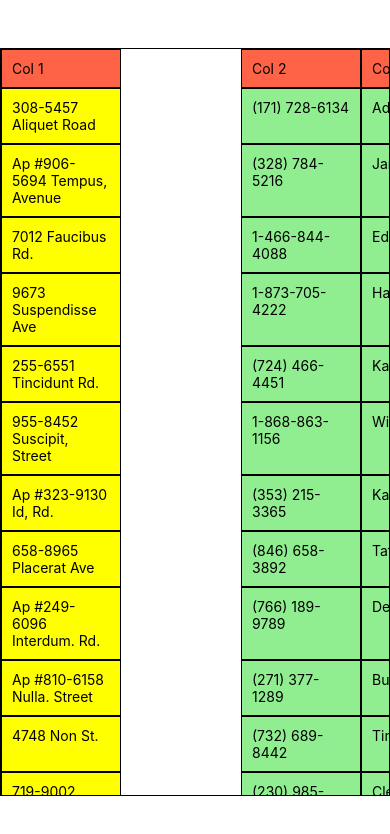
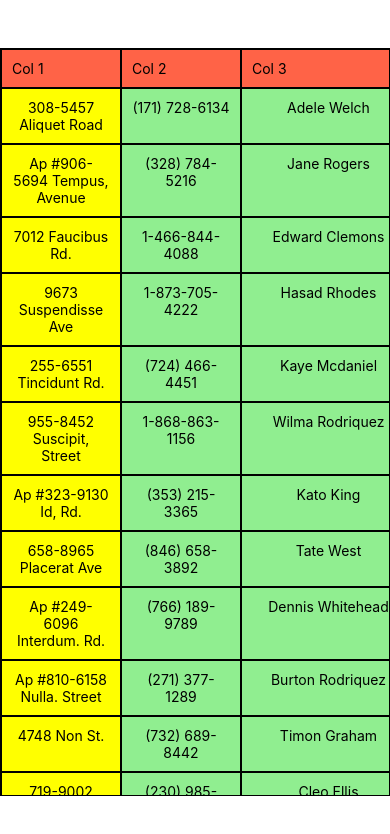
Before and after one commit to DrewIndeed/react-native-projects, a React Native app in the folder freezable-table/: screen / in a window 390 px wide. Shown: the top 834 px of the page. Built offline with nearby package versions, Linux system fonts and the light colour scheme.

Commit message:
128: VERY IMPORTANT: refactor
- Cell, Core, DataRow || HeaderRow -> Row

```diff
--- a/freezable-table/App.tsx
+++ b/freezable-table/App.tsx
@@ -30,14 +30,15 @@ export default function App() {
             key: 'country',
           },
         ]}
-        cellRenderer={(key, value, row) =>
-          // <View style={{ borderColor: 'red' }}>
-          //   <Text style={{ textAlign: 'center' }}>{value}</Text>
-          // </View>
-          value
-        }
-        freezeColNum={1}
-        freezeRowNum={2}
+        cellRenderer={(key, value, row) => (
+          <View style={{ borderColor: '#000' }}>
+            <Text style={{ textAlign: 'center' }}>{value}</Text>
+          </View>
+        )}
+
+        // freezeColNum={2}
+        // freezeRowNum={4}
+
         mainContainerStyles={{
           marginVertical: 48,
           borderWidth: 1,
--- a/freezable-table/Cell.tsx
+++ b/freezable-table/Cell.tsx
@@ -1,38 +1,10 @@
 import React from 'react';
 import { Text, View } from 'react-native';
-import { generateCompulsoryStyles } from './utils';
 
-const Cell = ({
-  style,
-  innerBorderWidth,
-  hidden,
-  freezeColNum,
-  widths,
-  defaultWidth,
-  firstRowStyles,
-  firstColStyles,
-  bodyStyles,
-  cellType,
-  rowOrder,
-  idx,
-  content,
-}: any) => {
-  // ** compulsory style
-  const compulsoryStyle = generateCompulsoryStyles(
-    innerBorderWidth,
-    hidden,
-    freezeColNum,
-    widths,
-    defaultWidth,
-    firstRowStyles,
-    firstColStyles,
-    bodyStyles,
-    cellType === 'header' ? false : true
-  )(rowOrder, idx);
-
+const Cell = ({ compulsoryStyleArr, content, style }: any) => {
   // ** render content
   return (
-    <View style={[...compulsoryStyle]}>
+    <View style={[...compulsoryStyleArr, style]}>
       <Text>{content}</Text>
     </View>
   );
--- a/freezable-table/FreezableCore.tsx
+++ b/freezable-table/Core.tsx
@@ -3,45 +3,55 @@ import { Animated, View, ScrollView } from 'react-native';
 import { sliceDataObj } from './utils';
 import { FreezableTableMainSheet } from './stylesheets';
 import CoreWrapper from './CoreWrapper';
+import RowWrapper from './RowWrapper';
+import Row from './Row';
 
-const FreezableCore = ({
-  HeaderRow,
-  DataRow,
+const Core = ({
+  cellRenderer,
+  compulsoryStyleSeed,
+
   freezeColOffsetY,
   headerOffsetX,
+  scrollViewRef,
+  headerRowDataFrame,
+
+  accWidth,
+  columnKeys,
+  caseResult,
+
+  data,
   freezeRowNum,
   freezeColNum,
-  scrollViewRef,
-  data,
-  headerRowDataFrame,
-  columnKeys,
-  defaultWidth,
-  accWidth,
   mainContainerStyles,
-  caseResult,
 }: any) => {
   const headerRowComponentsArr = (keyType: string, hidden: boolean) =>
-    headerRowDataFrame.map((headerRowArr: string[], idx: number) => (
-      <HeaderRow
-        key={`freeze-row-${idx}-${keyType}`}
-        headerRowData={headerRowArr}
-        rowOrder={idx}
+    headerRowDataFrame.map((headerRowArr: string[], rowOrder: number) => (
+      <Row
+        key={`freeze-row-${rowOrder}-${keyType}`}
+        rowType="header"
+        headerOffsetX={headerOffsetX}
+        dataArr={headerRowArr}
+        rowOrder={rowOrder}
         hidden={hidden}
+        compulsoryStyleSeed={compulsoryStyleSeed}
       />
     ));
 
   const dataRowComponentsArr = (keyType: string, hidden: boolean) =>
     data
       .slice(freezeRowNum ? freezeRowNum - 1 : 0)
-      .map((item: any, idx: number) => (
-        <DataRow
+      .map((dataItem: any, rowOrder: number) => (
+        <Row
           key={`data-row-${
-            freezeRowNum ? idx + (freezeRowNum - 1) : idx
+            freezeRowNum ? rowOrder + (freezeRowNum - 1) : rowOrder
           }-${keyType}`}
-          columnKeys={columnKeys}
-          dataItem={sliceDataObj(item, columnKeys)}
-          rowOrder={freezeRowNum ? idx + (freezeRowNum - 1) : idx}
+          rowType="data"
+          dataArr={columnKeys}
+          cellRenderer={cellRenderer}
+          dataItem={sliceDataObj(dataItem, columnKeys)}
+          rowOrder={rowOrder}
           hidden={hidden}
+          compulsoryStyleSeed={compulsoryStyleSeed}
         />
       ));
 
@@ -101,7 +111,7 @@ const FreezableCore = ({
           ref={scrollViewRef}
           onContentSizeChange={() =>
             scrollViewRef.current?.scrollTo({
-              x: defaultWidth,
+              x: accWidth,
               y: 0,
               animated: false,
             })
@@ -149,4 +159,4 @@ const FreezableCore = ({
   );
 };
 
-export default FreezableCore;
+export default Core;
--- a/freezable-table/FreezableTable.tsx
+++ b/freezable-table/FreezableTable.tsx
@@ -1,16 +1,13 @@
 import React, { useRef } from 'react';
-import { Animated, Text, View, ScrollView } from 'react-native';
+import { Animated, ScrollView } from 'react-native';
 import {
   capitalizeWords,
   sliceDataObj,
   allErrorHandling,
   determineCase,
-  generateCompulsoryStyles,
 } from './utils';
 import { Column, FreezableTableProps } from './types';
-import { FreezableTableMainSheet } from './stylesheets';
-import FreezableCore from './FreezableCore';
-import Cell from './Cell';
+import Core from './Core';
 
 export default function FreezableTable(props: FreezableTableProps) {
   // ! destructure Props object
@@ -21,7 +18,7 @@ export default function FreezableTable(props: FreezableTableProps) {
     cellRenderer,
     freezeColNum,
     freezeRowNum,
-    mainContainerStyles,
+    // mainContainerStyles,
     firstRowStyles,
     firstColStyles,
     bodyStyles,
@@ -102,143 +99,33 @@ export default function FreezableTable(props: FreezableTableProps) {
     }
   }
 
-  // ! header row component
-  const HeaderRow = ({
-    headerRowData,
-
-    rowOrder,
-    hidden,
-  }: {
-    headerRowData: string[];
-    rowOrder: number;
-    hidden: boolean;
-  }) => {
-    return (
-      <Animated.View
-        style={[
-          FreezableTableMainSheet.headerRowContainer,
-          !hidden && {
-            transform: [
-              {
-                translateX: Animated.multiply(
-                  headerOffsetX,
-                  new Animated.Value(-1)
-                ),
-              },
-            ],
-          },
-        ]}
-      >
-        {headerRowData.map((content: string, idx: number) => (
-          <Cell
-            key={`header-row-${rowOrder}-cell-${idx}`}
-            innerBorderWidth={innerBorderWidth}
-            hidden={hidden}
-            freezeColNum={freezeColNum}
-            widths={widths}
-            defaultWidth={defaultWidth}
-            firstRowStyles={firstRowStyles}
-            firstColStyles={firstColStyles}
-            bodyStyles={bodyStyles}
-            cellType="header"
-            rowOrder={rowOrder}
-            idx={idx}
-            content={content}
-          />
-        ))}
-      </Animated.View>
-    );
-  };
-
-  // ! data row component
-  const DataRow = ({
-    columnKeys,
-    dataItem,
-
-    rowOrder,
-    hidden,
-  }: {
-    columnKeys: string[];
-    dataItem: { [key: string]: any };
-    rowOrder: number;
-    hidden?: boolean;
-  }) => {
-    return (
-      <View style={{ flexDirection: 'row' }}>
-        {columnKeys.map((key: string, idx: number) => {
-          // ** compulsory style
-          const compulsoryStyleArr = generateCompulsoryStyles(
-            innerBorderWidth,
-            hidden,
-            freezeColNum,
-            widths,
-            defaultWidth,
-            firstRowStyles,
-            firstColStyles,
-            bodyStyles,
-            true
-          )(rowOrder, idx);
-
-          // ** if cellRenderer is specified and cellRenderer returns a Component
-          let cellValue = null;
-          if (cellRenderer) {
-            // ** get return value from cellRenderer
-            cellValue = cellRenderer(key, dataItem[key], dataItem);
-
-            // ** check for Component
-            if (cellValue['$$typeof']) {
-              return React.cloneElement(cellValue, {
-                ...cellValue.props,
-                style: [...compulsoryStyleArr, cellValue.props.style],
-                key: `data-row-${rowOrder}-cell-${idx}`,
-              });
-            }
-          }
-
-          // ** if cellRenderer is not null, render based on cellRenderer value,
-          // ** otherwise, data from source
-          return (
-            <Cell
-              key={`data-row-${rowOrder}-cell-${idx}`}
-              innerBorderWidth={innerBorderWidth}
-              hidden={hidden}
-              freezeColNum={freezeColNum}
-              widths={widths}
-              defaultWidth={defaultWidth}
-              firstRowStyles={firstRowStyles}
-              firstColStyles={firstColStyles}
-              bodyStyles={bodyStyles}
-              cellType="data"
-              rowOrder={rowOrder}
-              idx={idx}
-              content={cellValue ? cellValue : dataItem[key]}
-            />
-          );
-        })}
-      </View>
-    );
+  // ! compulsory style seed objects
+  const compulsoryStyleSeed = {
+    freezeColNum,
+    innerBorderWidth,
+    defaultWidth,
+    firstRowStyles,
+    firstColStyles,
+    bodyStyles,
+    widths,
   };
 
   // ! pick what to render based on freezeColNum and freezeRowNum values
   const caseResult = determineCase(freezeRowNum, freezeColNum);
 
-  // ! FreezableCore Component with properly chosen parent
+  // ! Core Component with properly chosen parent
   return (
-    <FreezableCore
-      HeaderRow={HeaderRow}
-      DataRow={DataRow}
+    <Core
+      cellRenderer={cellRenderer}
+      compulsoryStyleSeed={compulsoryStyleSeed}
       freezeColOffsetY={freezeColOffsetY}
       headerOffsetX={headerOffsetX}
-      freezeRowNum={freezeRowNum}
-      freezeColNum={freezeColNum}
       scrollViewRef={scrollViewRef}
-      data={data}
       headerRowDataFrame={headerRowDataFrame}
+      accWidth={accWidth}
       columnKeys={columnKeys}
-      defaultWidth={defaultWidth}
-      accWidth={accWidth}
-      mainContainerStyles={mainContainerStyles}
       caseResult={caseResult}
+      {...props}
     />
   );
 }
--- /dev/null
+++ b/freezable-table/Row.tsx
@@ -0,0 +1,77 @@
+import React from 'react';
+import Cell from './Cell';
+import { generateCompulsoryStyles } from './utils';
+import RowWrapper from './RowWrapper';
+import { FreezableTableMainSheet } from './stylesheets';
+import { Animated } from 'react-native';
+
+const Row = ({
+  rowType,
+  headerOffsetX,
+  cellRenderer,
+  dataArr,
+  dataItem,
+  rowOrder,
+  hidden,
+  compulsoryStyleSeed,
+}: any) => {
+  return (
+    <RowWrapper
+      rowType={rowType}
+      cellWrapperStyles={
+        rowType === 'header'
+          ? [
+              FreezableTableMainSheet.headerRowContainer,
+              !hidden && {
+                transform: [
+                  {
+                    translateX: Animated.multiply(
+                      headerOffsetX,
+                      new Animated.Value(-1)
+                    ),
+                  },
+                ],
+              },
+            ]
+          : { flexDirection: 'row' }
+      }
+    >
+      {dataArr.map((key: string, idx: number) => {
+        // ** compulsory style
+        const compulsoryStyleArr = generateCompulsoryStyles(
+          compulsoryStyleSeed,
+          hidden,
+          rowType === 'header' ? false : true
+        )(rowOrder, idx);
+
+        // ** if cellRenderer is specified and cellRenderer returns a Component
+        let cellValue = null;
+        if (cellRenderer) {
+          // ** get return value from cellRenderer
+          cellValue = cellRenderer(key, dataItem[key], dataItem);
+
+          // ** check for Component
+          if (cellValue['$$typeof']) {
+            return React.cloneElement(cellValue, {
+              ...cellValue.props,
+              style: [...compulsoryStyleArr, cellValue.props.style],
+              key: `${rowType}-row-${rowOrder}-cell-${idx}`,
+            });
+          }
+        }
+
+        return (
+          <Cell
+            key={`${rowType}-row-${rowOrder}-cell-${idx}`}
+            content={
+              rowType === 'header' ? key : cellValue ? cellValue : dataItem[key]
+            }
+            compulsoryStyleArr={compulsoryStyleArr}
+          />
+        );
+      })}
+    </RowWrapper>
+  );
+};
+
+export default Row;
--- a/freezable-table/utils.ts
+++ b/freezable-table/utils.ts
@@ -23,16 +23,21 @@ export function sliceDataObj(targetObj: object, columnKeys: string[]) {
 
 // generate compulsory style based on conditioms
 export const generateCompulsoryStyles = (
-  innerBorderWidth: any,
+  compulsoryStyleSeed: any,
   hidden: any,
-  freezeColNum: any,
-  widths: any,
-  defaultWidth: any,
-  firstRowStyles: any,
-  firstColStyles: any,
-  bodyStyles: any,
   isDataRow: any
 ) => {
+  // ! destructure seed
+  const {
+    freezeColNum,
+    innerBorderWidth,
+    defaultWidth,
+    firstRowStyles,
+    firstColStyles,
+    bodyStyles,
+    widths,
+  } = compulsoryStyleSeed;
+
   // ! compulsory style containers for first and following cells
   let commonCellsStyles: any = {
     borderWidth: innerBorderWidth || 1,
```
